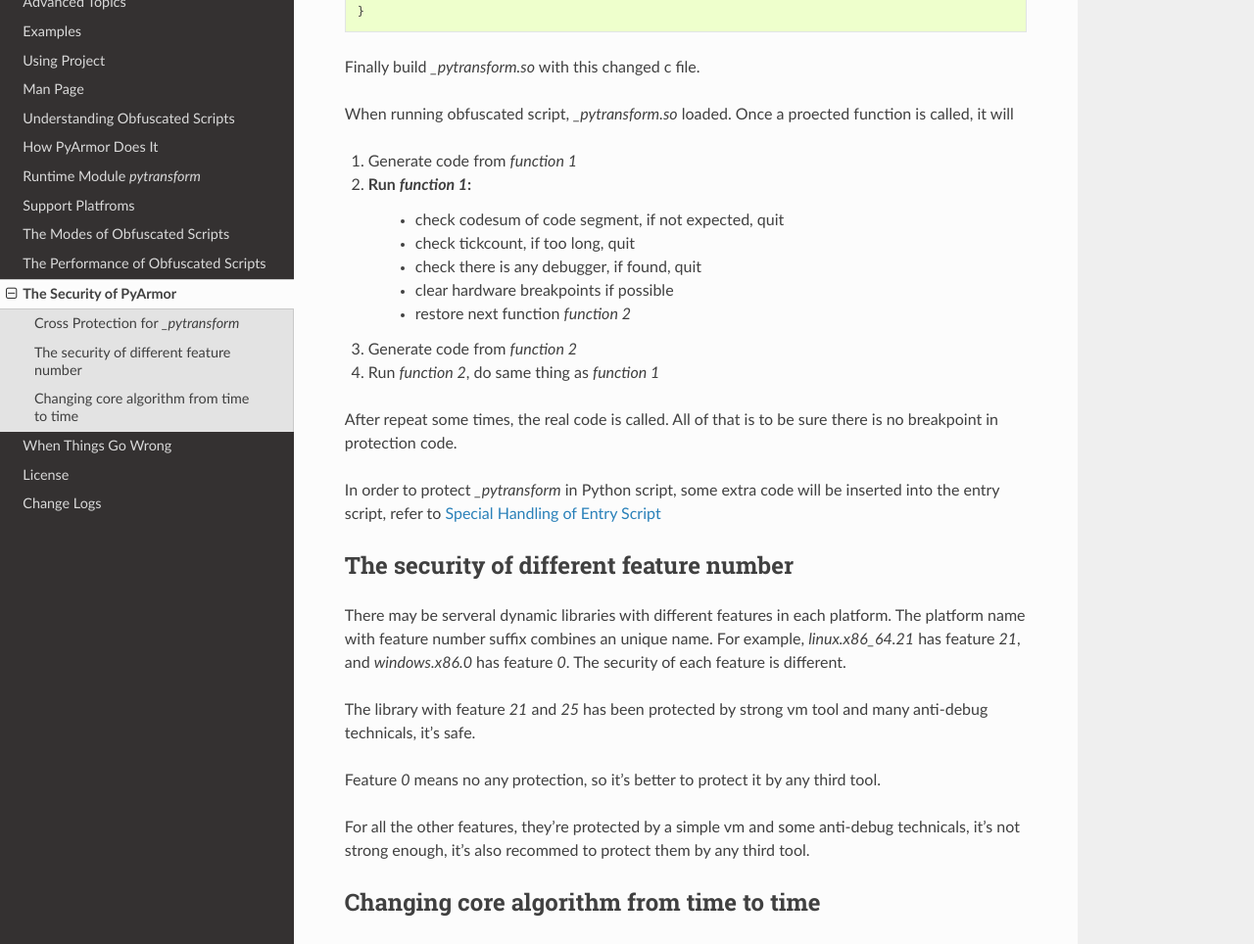
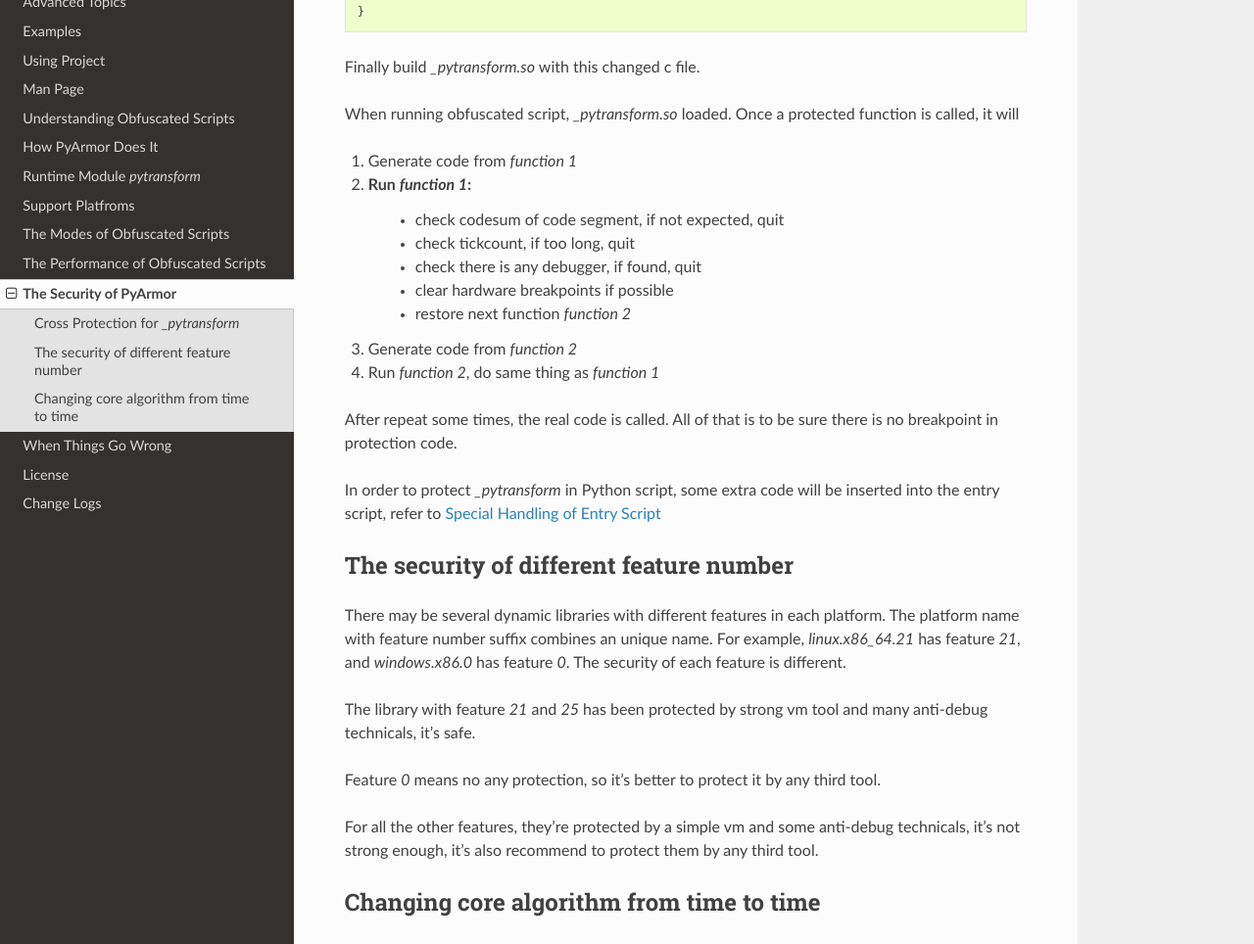
Before and after one commit to dashingsoft/pyarmor, a Sphinx documentation site: the page built from docs/security.rst, in a window 1280 px wide and 1400 px high, scrolled down 1752 px. Shown: the part 202-1166 px from the top of the window at 98% size. Built offline with Sphinx 7.4.7 and the Read the Docs theme 2.0.0, drawn with Linux system fonts in a browser that asks for light colours.

Commit message:
Fix:  - typo (security.rst)

```diff
--- a/docs/security.rst
+++ b/docs/security.rst
@@ -108,7 +108,7 @@
 Finally build `_pytransform.so` with this changed c file.
 
 When running obfuscated script, `_pytransform.so` loaded. Once a
-proected function is called, it will
+protected function is called, it will
 
 1. Generate code from `function 1`
 2. Run `function 1`:
@@ -130,7 +130,7 @@
 The security of different feature number
 ----------------------------------------
 
-There may be serveral dynamic libraries with different features in each
+There may be several dynamic libraries with different features in each
 platform. The platform name with feature number suffix combines an unique
 name. For example, `linux.x86_64.21` has feature `21`, and `windows.x86.0` has
 feature `0`. The security of each feature is different.
@@ -142,7 +142,7 @@
 tool.
 
 For all the other features, they're protected by a simple vm and some anti-debug
-technicals, it's not strong enough, it's also recommed to protect them by any third tool.
+technicals, it's not strong enough, it's also recommend to protect them by any third tool.
 
 Changing core algorithm from time to time
 -----------------------------------------
```
Also changed, not shown: other parts of docs/security.rst (+1 -1 lines).
